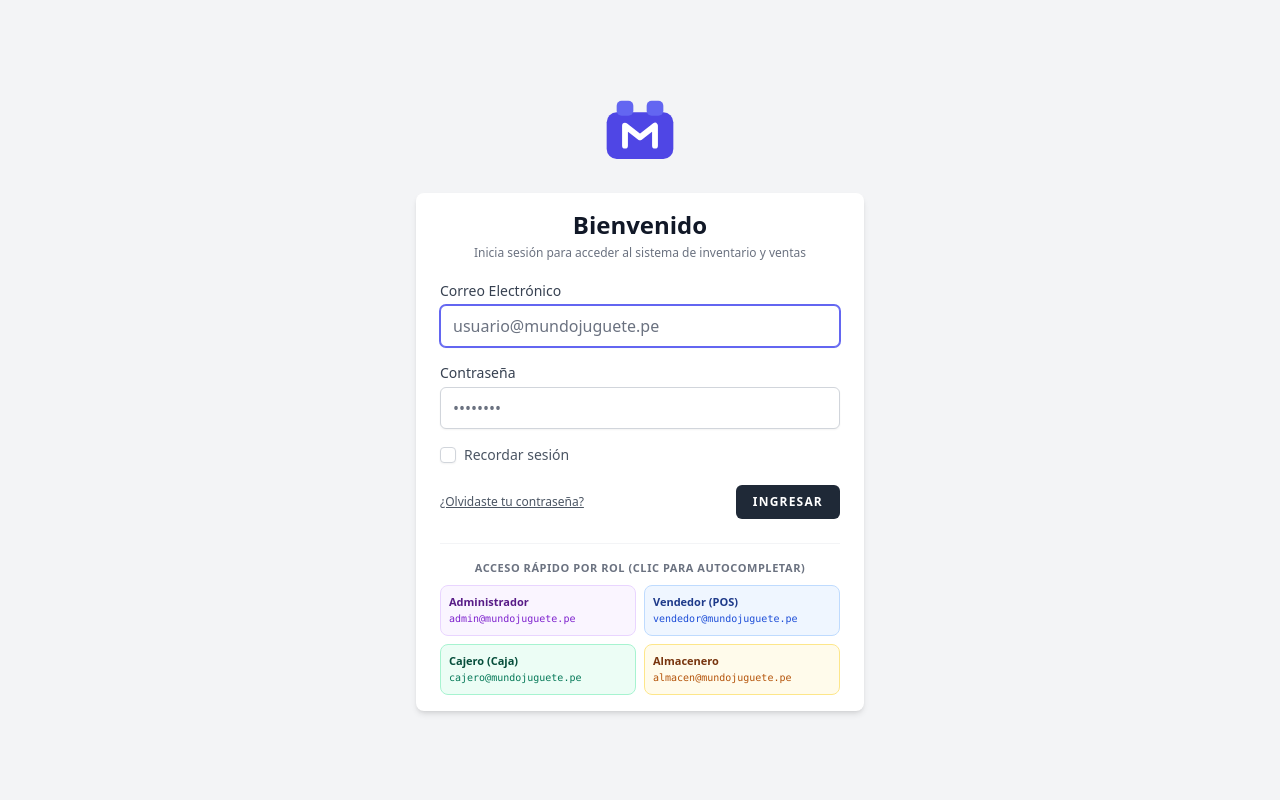
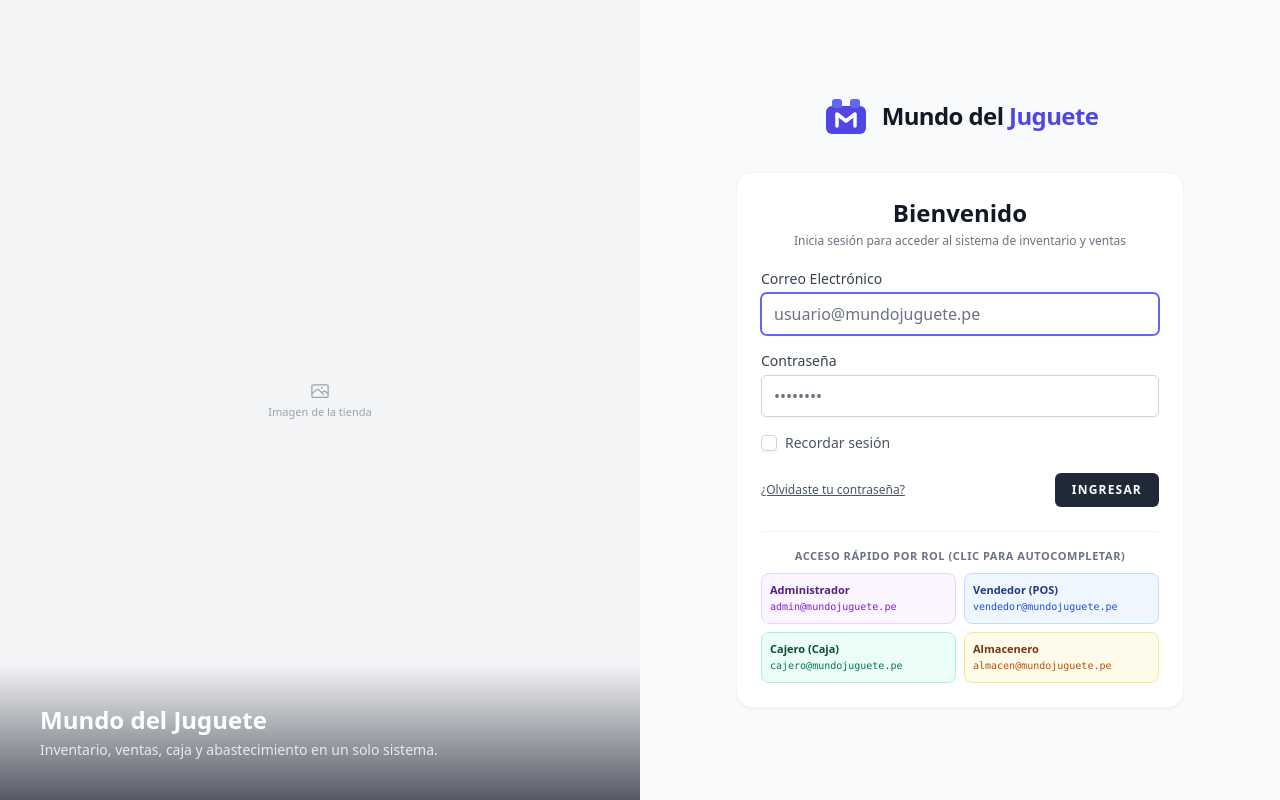
Before and after one commit to gerargram2006/Sistema-de-Gestion-de-para-Inventario-Juegeteria-Avanzado, a Laravel app: page /login in a window 1280 px wide. Run offline with Laravel 12, Linux system fonts and the light colour scheme; style sheets or scripts are compiled from the project's sources.

Commit message:
feat(ui): se reservan espacios para imagenes en login, portada, catalogo y POS
- Login: pantalla dividida con panel de imagen (images/login.jpg) y el
  formulario con el logotipo de la tienda.
- Portada: banner para la foto de la tienda (images/bienvenida.jpg).
- Catalogo: miniatura de cada juguete junto a su nombre.
- Punto de venta: foto en cada tarjeta de producto.
- Las fotos de juguetes se buscan por SKU en images/productos/ con un
  unico metodo Producto::rutaImagen(); mientras no existan se muestra un
  marcador gris, sin romper el diseno.
- El SKU del catalogo ya no se parte en dos lineas.

```diff
--- a/app/Http/Controllers/VentaController.php
+++ b/app/Http/Controllers/VentaController.php
@@ -28,7 +28,11 @@ class VentaController extends Controller
             ->where('stock_actual', '>', 0)
             ->whereNotIn('estado', ['agotado', 'inactivo'])
             ->orderBy('nombre')
-            ->get();
+            ->get()
+            ->each(fn (Producto $producto) => $producto->setAttribute(
+                'imagen_url',
+                ($ruta = $producto->rutaImagen()) ? asset($ruta) : null
+            ));
 
         return view('ventas.pos', compact('clientes', 'productos'));
     }
--- a/resources/views/layouts/guest.blade.php
+++ b/resources/views/layouts/guest.blade.php
@@ -7,19 +7,30 @@
 
         <title>{{ config('app.name', 'Mundo del Juguete') }}</title>
 
-        <!-- Scripts -->
         @vite(['resources/css/app.css', 'resources/js/app.js'])
     </head>
-    <body class="font-sans text-gray-900 antialiased">
-        <div class="min-h-screen flex flex-col sm:justify-center items-center pt-6 sm:pt-0 bg-gray-100">
-            <div>
-                <a href="/">
-                    <x-application-logo class="w-20 h-20 fill-current text-gray-500" />
-                </a>
+    <body class="font-sans text-gray-900 antialiased bg-gray-50">
+        <div class="min-h-screen grid lg:grid-cols-2">
+            <!-- Panel de imagen (public/images/login.jpg); solo en pantallas grandes -->
+            <div class="hidden lg:block relative">
+                <x-imagen ruta="images/login.jpg" texto="Imagen de la tienda" alt="Tienda Mundo del Juguete"
+                    class="absolute inset-0 w-full h-full border-0" />
+                <div class="absolute inset-x-0 bottom-0 p-10 bg-gradient-to-t from-gray-900/70 to-transparent text-white">
+                    <p class="text-2xl font-bold">Mundo del Juguete</p>
+                    <p class="text-sm text-white/80 mt-1">Inventario, ventas, caja y abastecimiento en un solo sistema.</p>
+                </div>
             </div>
 
-            <div class="w-full sm:max-w-md mt-6 px-6 py-4 bg-white shadow-md overflow-hidden sm:rounded-lg">
-                {{ $slot }}
+            <!-- Formulario -->
+            <div class="flex flex-col justify-center items-center px-6 py-10">
+                <a href="/" class="flex items-center gap-3">
+                    <x-application-logo class="w-12 h-12" />
+                    <span class="text-2xl font-extrabold tracking-tight">Mundo del <span class="text-indigo-600">Juguete</span></span>
+                </a>
+
+                <div class="w-full sm:max-w-md mt-8 px-6 py-6 bg-white shadow-sm border border-gray-100 rounded-2xl">
+                    {{ $slot }}
+                </div>
             </div>
         </div>
     </body>
--- a/resources/views/welcome.blade.php
+++ b/resources/views/welcome.blade.php
@@ -45,6 +45,10 @@
         </p>
 
         <!-- Módulos Implementados -->
+        <!-- Imagen de portada (public/images/bienvenida.jpg) -->
+        <x-imagen ruta="images/bienvenida.jpg" texto="Imagen de portada de la tienda" alt="Tienda Mundo del Juguete"
+            class="mt-10 w-full h-56 sm:h-72 rounded-2xl" />
+
         <div class="grid grid-cols-1 sm:grid-cols-2 lg:grid-cols-4 gap-5 mt-12 w-full text-left">
             <!-- CUS-01: POS -->
             <div class="bg-white p-5 rounded-2xl border border-gray-100 shadow-sm hover:shadow-md transition">
```
Also changed, not shown: app/Models/Producto.php (+17 -0 lines), resources/views/components/producto-imagen.blade.php (+3 -9 lines), resources/views/inventario/index.blade.php (+5 -2 lines), resources/views/ventas/pos.blade.php (+12 -0 lines), public/images/README.md.
